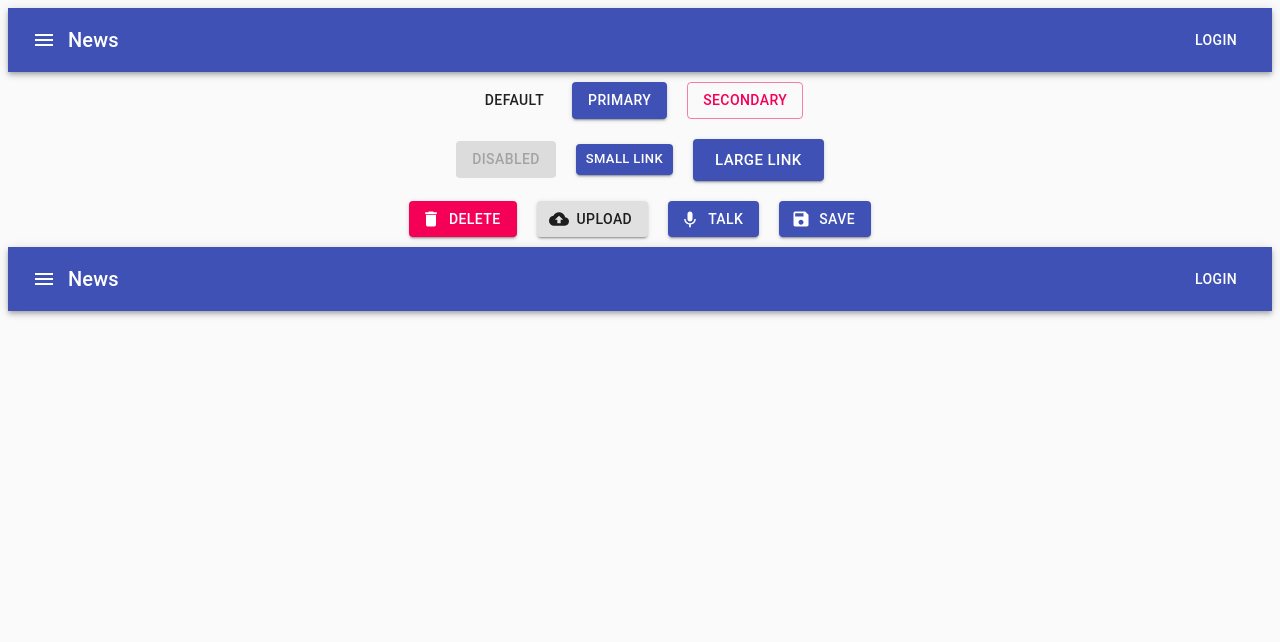
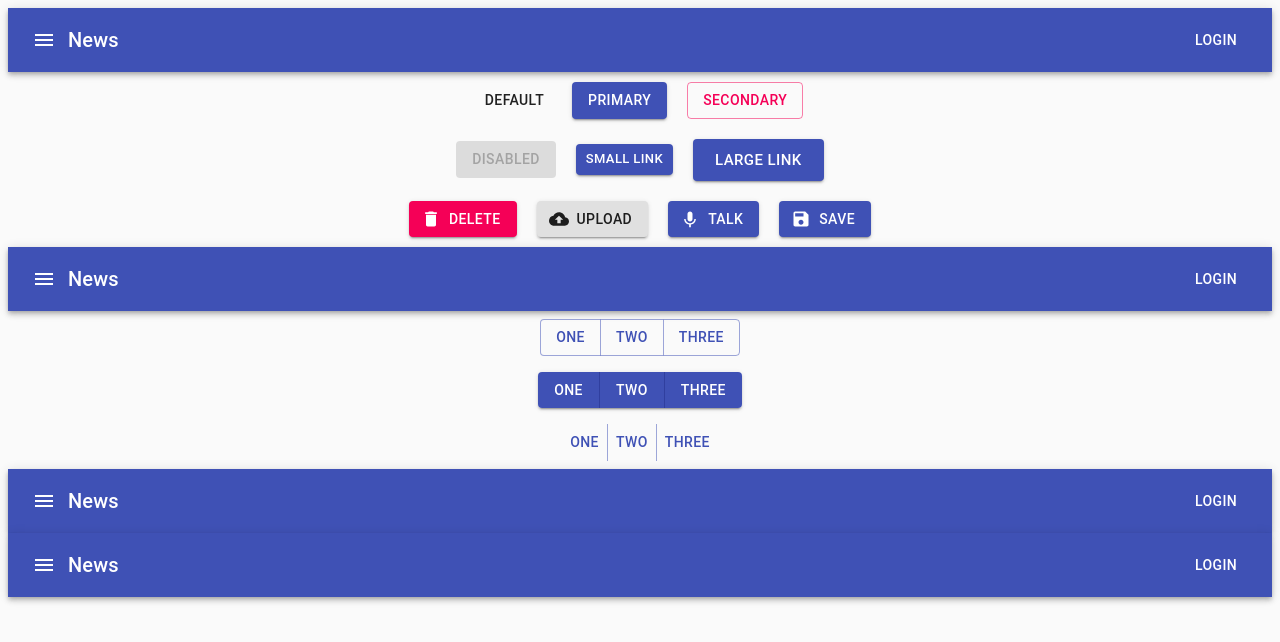
Before and after one commit to TakuoIshida/Material-UI-Components, a React (Create React App) app: page / in a window 1280 px wide. Shown: the top 642 px of the page. Built offline with nearby package versions, Linux system fonts and the light colour scheme.

Commit message:
ButtonGroup

```diff
--- a/src/App.js
+++ b/src/App.js
@@ -1,6 +1,7 @@
 import React, { Component } from 'react';
+import AppBar from './components/AppBar/AppBar';
 import Button from './components/Button/Button';
-import AppBars from './components/AppBar/AppBar';
+import ButtonGroup from './components/ButtonGroup/ButtonGroup';
 
 import styles from './App.module.css';
 
@@ -9,9 +10,12 @@ class App extends Component {
     render(){
         return (
             <div>
-                <AppBars />
+                <AppBar />
                 <Button />
-                <AppBars />
+                <AppBar />
+                <ButtonGroup />
+                <AppBar />
+                <AppBar />
             </div>
         )
     }
--- a/src/components/AppBar/AppBar.jsx
+++ b/src/components/AppBar/AppBar.jsx
@@ -1,4 +1,4 @@
-import React, {Component} from 'react';
+import React, { Component } from 'react';
 import AppBar from '@material-ui/core/AppBar';
 import Toolbar from '@material-ui/core/Toolbar';
 import Typography from '@material-ui/core/Typography';
@@ -6,7 +6,6 @@ import Button from '@material-ui/core/Button';
 import IconButton from '@material-ui/core/IconButton';
 import MenuIcon from '@material-ui/icons/Menu';
 import styles from './AppBar.module.css';
-
 
 class AppBars extends Component {
     render() {
--- a/src/components/Button/Button.jsx
+++ b/src/components/Button/Button.jsx
@@ -3,7 +3,6 @@ import Button from '@material-ui/core/Button';
 import DeleteIcon from '@material-ui/icons/Delete';
 import CloudUploadIcon from '@material-ui/icons/CloudUpload';
 import KeyboardVoiceIcon from '@material-ui/icons/KeyboardVoice';
-import Icon from '@material-ui/core/Icon';
 import SaveIcon from '@material-ui/icons/Save';
 
 import styles from './Button.module.css';
--- /dev/null
+++ b/src/components/ButtonGroup/ButtonGroup.jsx
@@ -0,0 +1,38 @@
+import React, { Component }  from 'react';
+import Button from '@material-ui/core/Button';
+import ButtonGroup from '@material-ui/core/ButtonGroup';
+import { makeStyles } from '@material-ui/core';
+
+const useStyles = makeStyles((theme) => ({
+    root: {
+        display: 'flex',
+        flexDirection: 'column',
+        alignItems: 'center',
+        '& > *': {
+            margin: theme.spacing(1),
+          },
+    },
+}));
+
+export default function ButtonGroups(){
+    const classes = useStyles();
+        return (
+        <div className={classes.root}>
+            <ButtonGroup color="primary" aria-label="outlined primary button group">
+              <Button>One</Button>
+              <Button>Two</Button>
+              <Button>Three</Button>
+            </ButtonGroup>
+            <ButtonGroup variant="contained" color="primary" aria-label="contained primary button group">
+              <Button>One</Button>
+              <Button>Two</Button>
+              <Button>Three</Button>
+            </ButtonGroup>
+            <ButtonGroup variant="text" color="primary" aria-label="text primary button group">
+              <Button>One</Button>
+              <Button>Two</Button>
+              <Button>Three</Button>
+            </ButtonGroup>
+        </div>
+        )
+}
--- /dev/null
+++ b/src/components/ButtonGroup/ButtonGroup.module.css
@@ -0,0 +1,14 @@
+body {
+    background-color: rgb(250, 250, 250);
+}
+
+.container {
+    display: flex;
+    align-items: center;
+    justify-content: center;
+    flex-direction: column;
+}
+
+.margin {
+    margin: 10px !important;
+}
--- a/src/components/index.js
+++ b/src/components/index.js
@@ -1,2 +1,3 @@
 export { default as Button } from './Button/Button';
-export { default as AppBars } from './AppBar/AppBar';
+export { default as AppBar } from './AppBar/AppBar';
+export { default as ButtonGroup } from './ButtonGroup/ButtonGroup';
```
